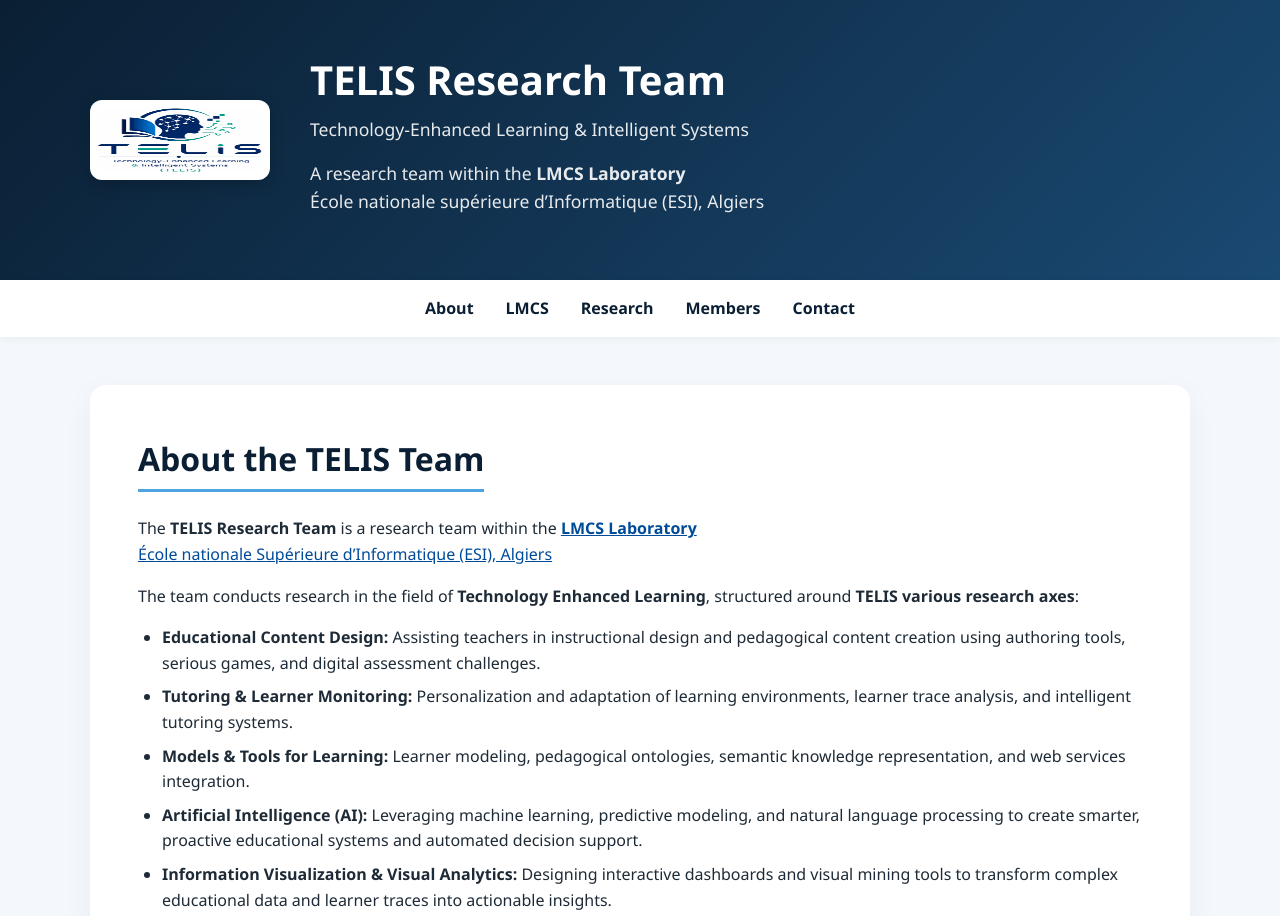
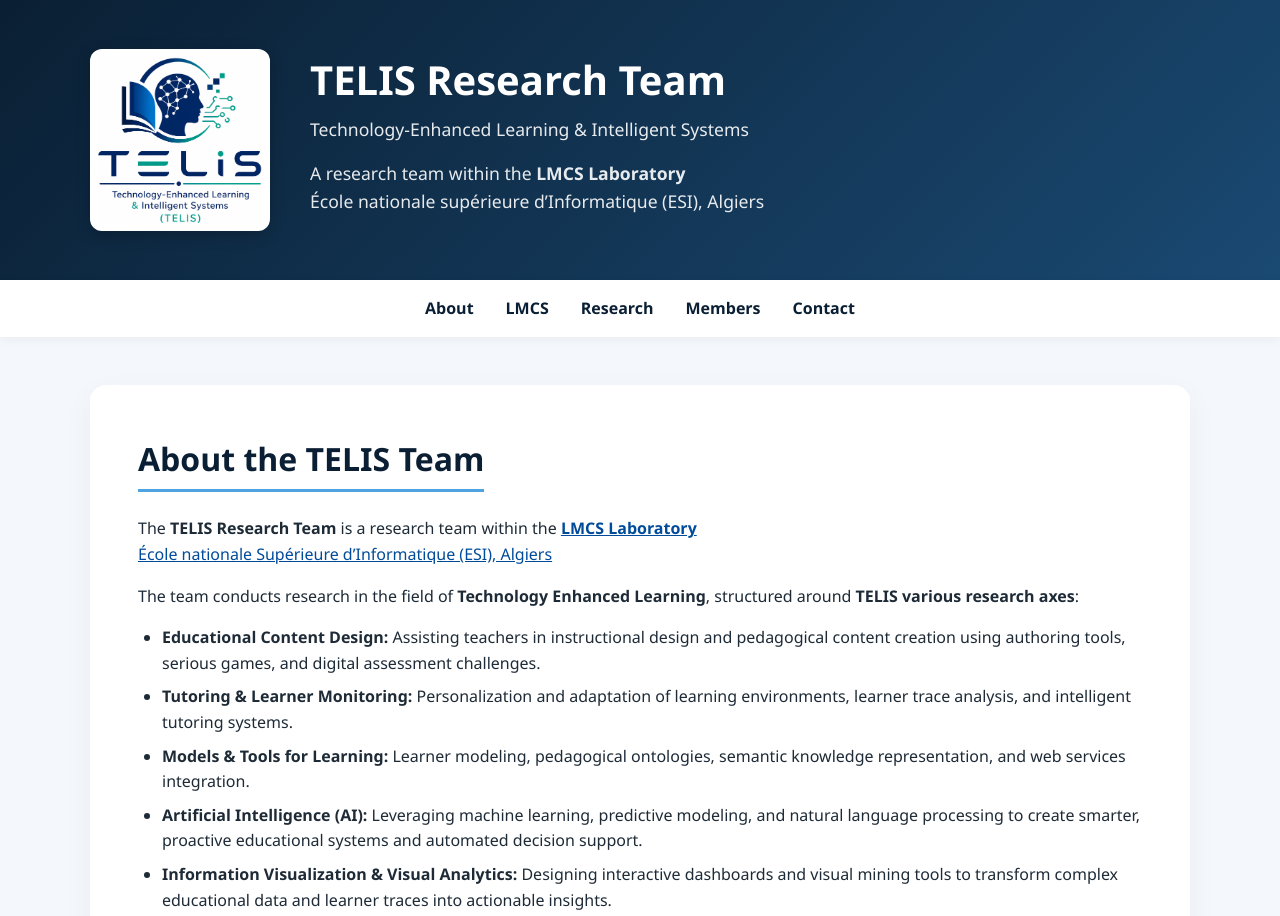
Before and after one commit to samfad91/TEL, a plain HTML site: page index.html in a window 1280 px wide. Shown: the top 916 px of the page. Drawn offline with Linux system fonts and the light colour scheme.

```diff
--- a/index.html
+++ b/index.html
@@ -10,7 +10,7 @@
 
 <header>
     <div class="header-content">
-     <img src="logoTEL.png" alt="TELIS - Technology-Enhanced Learning & Intelligent Systems" class="logo" style="max-height:80px;">
+     <img src="logoTEL.png" alt="TELIS - Technology-Enhanced Learning & Intelligent Systems" class="logo";">
         <div>
             <h1>TELIS Research Team</h1>
             <p> Technology-Enhanced Learning & Intelligent Systems</p>
```
